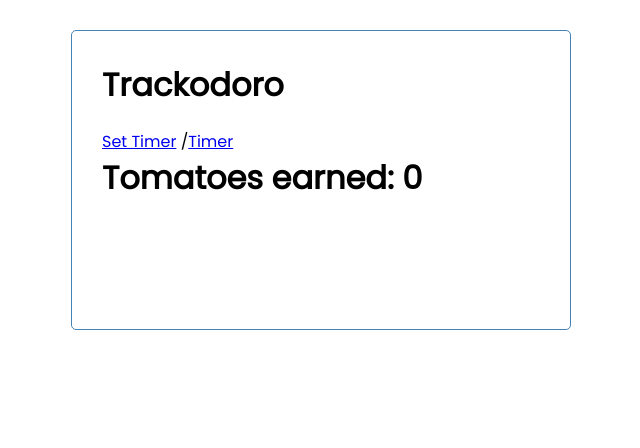
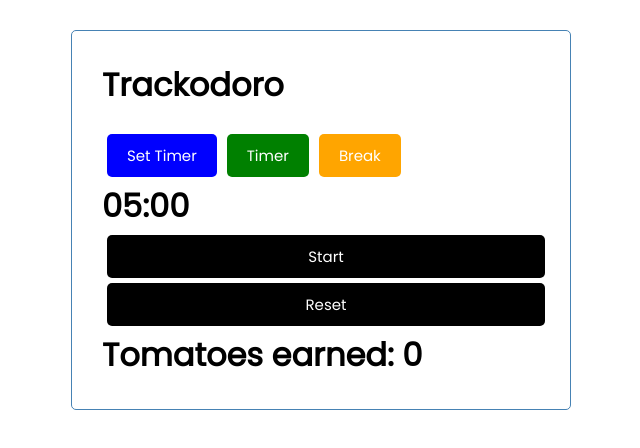
Before and after one commit to grantwhiteman/trackodoro, a React (Create React App) app: page /trackodoro/break in a window 1280 px wide. Shown: the top 448 px of the page, without its empty margins (319-959 px from the left). Built offline with nearby package versions, Linux system fonts and the light colour scheme.

Commit message:
Added break functionality

```diff
--- a/src/App.js
+++ b/src/App.js
@@ -2,16 +2,18 @@ import Header from './components/Header';
 import Timer from './components/Timer';
 import Set from './components/Set';
 import Navbar from './components/Navbar';
+import Break from './components/Break';
 // import Button from "./components/Button";
 import { BrowserRouter as Router, Routes, Route } from 'react-router-dom'
 import { useState } from 'react';
 
 const App = () => {
-	const [ timeRemaining, setTimeRemaining ] = useState();
+	const [ pomodoroTimer, setPomodoroTimer ] = useState(25);
+	const [ breakTimer, setBreakTimer ] = useState(5);
 	const [ tomatoes, setTomatoes ] = useState(0);
 
 	const SetTimer = (studyTime) => {
-		setTimeRemaining(studyTime)
+		setPomodoroTimer(studyTime)
 	}
 
 	return (
@@ -20,8 +22,9 @@ const App = () => {
 				<Header />
 				<Navbar />
 				<Routes>
-					<Route path='trackodoro/set' element = {<Set onSet={SetTimer} />} />
-					<Route path='trackodoro/timer' element = {timeRemaining && <Timer time={timeRemaining} addTomato={() => setTomatoes(tomatoes + 1)} />} />
+					<Route path='trackodoro/set' element = {<Set time={pomodoroTimer} onSet={SetTimer} />} />
+					<Route path='trackodoro/timer' element = {<Timer time={pomodoroTimer} addTomato={() => setTomatoes(tomatoes + 1)} />} />
+					<Route path='trackodoro/break' element = {<Break time={breakTimer} />} />
 				</Routes>
 					<h1>Tomatoes earned: {tomatoes}</h1>
 			</div>
--- /dev/null
+++ b/src/components/Break.js
@@ -0,0 +1,48 @@
+import { useState, useEffect } from 'react';
+
+const Break = ({ time }) => {
+	const [ timeRemaining, setTimeRemaining ] = useState(time * 60);
+	const [ isPaused, setIsPaused ] = useState(true);
+
+	let minutes = Math.floor(timeRemaining / 60).toLocaleString('en-US', {
+		minimumIntegerDigits: 2,
+		useGrouping: false
+	});
+	let seconds = Math.floor(timeRemaining % 60).toLocaleString('en-US', {
+		minimumIntegerDigits: 2,
+		useGrouping: false
+	});
+
+	useEffect(
+		() => {
+			const myTimer = setTimeout(() => {
+				if (isPaused) return;
+				if (timeRemaining === 0) return;
+				setTimeRemaining(timeRemaining - 1);
+			}, 1000);
+			return () => clearTimeout(myTimer); //when I pause, it doesnt count down to next number
+		},
+		[ timeRemaining, isPaused ]
+	);
+
+	const pauseTimer = () => {
+		setIsPaused(!isPaused);
+	};
+	const resetTimer = () => setIsPaused(setTimeRemaining(time * 60));
+
+	return (
+		<div>
+			<h1>
+				{minutes}:{seconds}
+			</h1>
+			<button className="btn btn-block" onClick={pauseTimer}>
+				{isPaused && timeRemaining === time * 60 ? 'Start' : isPaused ? 'Resume' : 'Pause'}
+			</button>
+			<button className="btn btn-block" onClick={resetTimer}>
+				Reset
+			</button>
+		</div>
+	);
+};
+
+export default Break;
--- a/src/components/Navbar.js
+++ b/src/components/Navbar.js
@@ -3,8 +3,9 @@ import { Link } from 'react-router-dom';
 const Header = () => {
 	return (
 		<nav>
-			<Link to="/trackodoro/set/">Set Timer</Link> /
-			<Link to="/trackodoro/timer/">Timer</Link>
+			<Link to="/trackodoro/set/" className='btn' style={{backgroundColor: 'blue'}}>Set Timer</Link>
+			<Link to="/trackodoro/timer/" className='btn' style={{backgroundColor: 'green'}}>Timer</Link>
+			<Link to="/trackodoro/break/" className='btn' style={{backgroundColor: 'orange'}}>Break</Link>
 		</nav>
 	);
 };
--- a/src/components/Set.js
+++ b/src/components/Set.js
@@ -1,9 +1,9 @@
 import { useState } from 'react';
 import { useNavigate } from 'react-router-dom';
 
-const Set = ({ onSet }) => {
+const Set = ({ time, onSet }) => {
 	const [ subject, setSubject ] = useState('');
-	const [ studyTime, setStudyTime ] = useState(25);
+	const [ studyTime, setStudyTime ] = useState(time);
 	const [ breakTime, setBreakTime ] = useState(5);
 	const [ autoBreak, setAutoBreak ] = useState(false);
 
```
